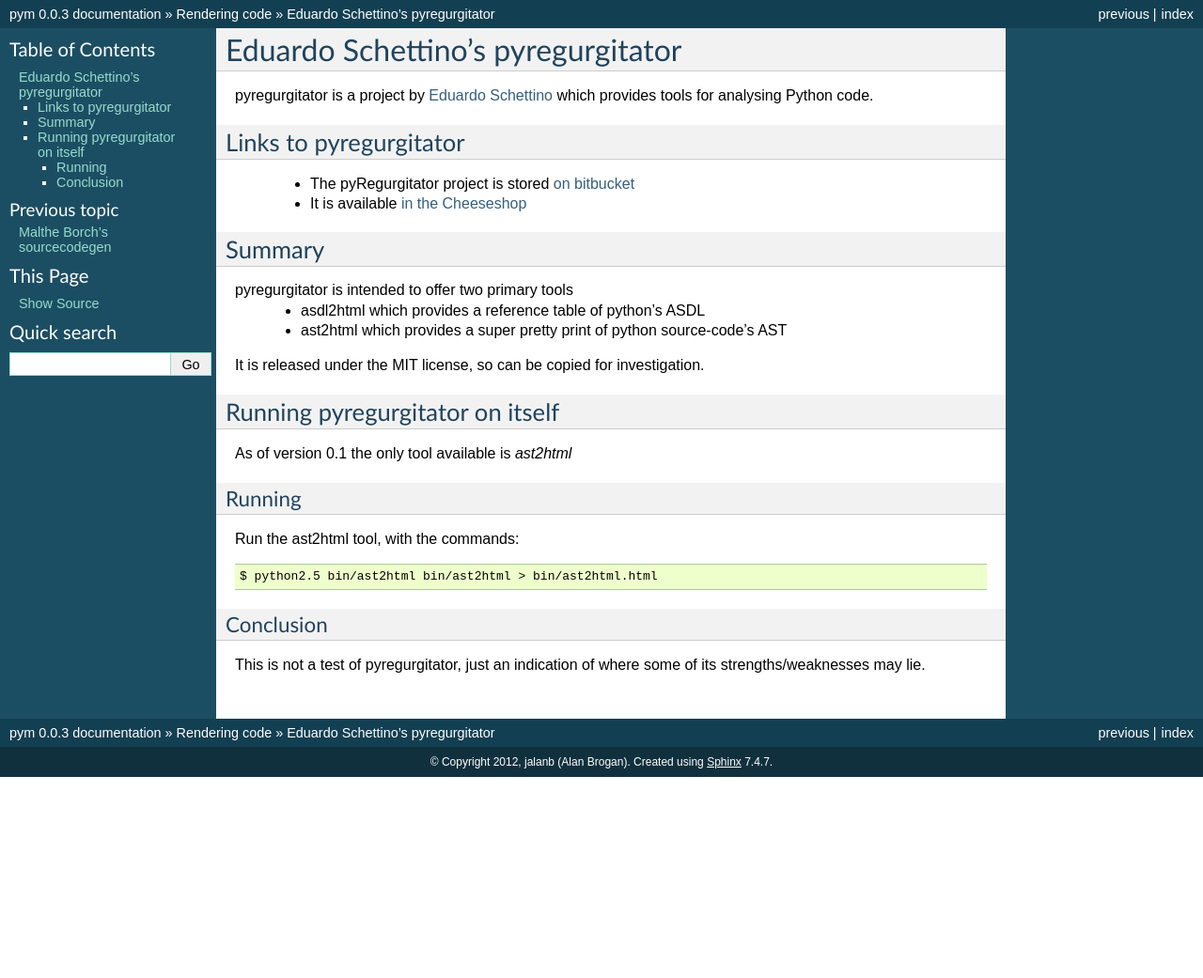
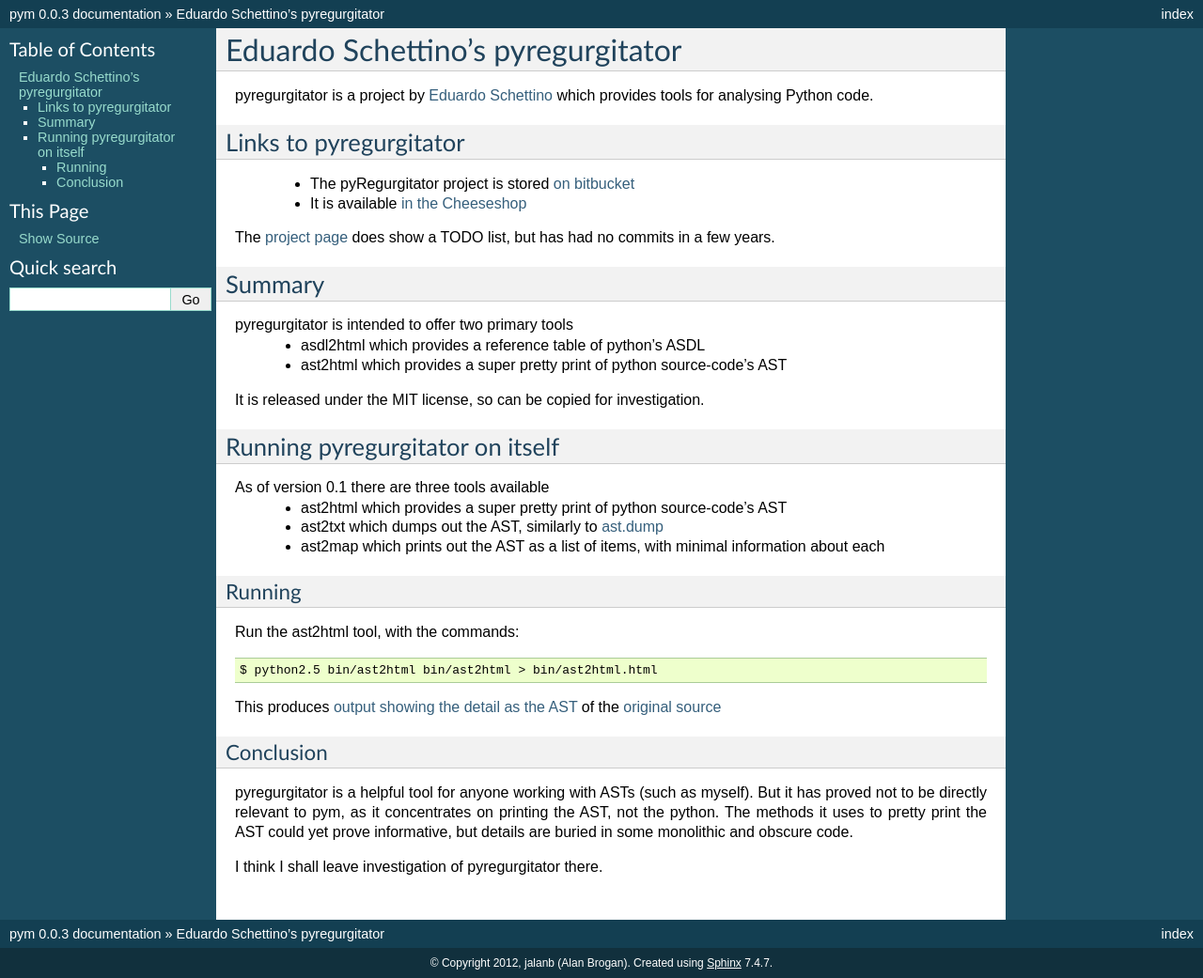
Before and after one commit to jalanb/pym, a Sphinx documentation site: the page built from docs/pyregurgitator.rst, in a window 1280 px wide. Shown: the whole page at 94% size. Built offline with Sphinx 7.4.7, drawn with Linux system fonts in a browser that asks for light colours; formulas are drawn with MathJax 3; before the commit the page ends 900 px from its top, so only the background shows below that.

Commit message:
Investigation of pyregurgitator shows it less useful to pym

```diff
--- a/docs/pyregurgitator.rst
+++ b/docs/pyregurgitator.rst
@@ -11,10 +11,12 @@
 .. _eduardos_pyregurgitator:
 
 Links to pyregurgitator
-----------------------
+-----------------------
 
   * The pyRegurgitator project is stored `on bitbucket <https://bitbucket.org/schettino72/pyregurgitator/>`_
   * It is available `in the Cheeseshop <https://pypi.python.org/pypi/pyRegurgitator>`_
+
+The `project page <https://bitbucket.org/schettino72/pyregurgitator/>`_ does show a TODO list, but has had no commits in a few years.
 
 Summary
 -------
@@ -26,9 +28,12 @@
 It is released under the MIT license, so can be copied for investigation.
 
 Running pyregurgitator on itself
--------------------------------
+--------------------------------
 
-As of version 0.1 the only tool available is `ast2html`
+As of version 0.1 there are three tools available
+  * ast2html which provides a super pretty print of python source-code's AST
+  * ast2txt which dumps out the AST, similarly to `ast.dump <http://docs.python.org/2/library/ast.html?highlight=ast.dump#ast.dump>`_
+  * ast2map which prints out the AST as a list of items, with minimal information about each
 
 Running
 ^^^^^^^
@@ -37,7 +42,11 @@
 
     $ python2.5 bin/ast2html bin/ast2html > bin/ast2html.html
 
+This produces `output showing the detail as the AST <http://www.al-got-rhythm.net/pym/ast2html.html>`_ of the `original source <https://bitbucket.org/schettino72/pyregurgitator/src/63dc0c9946e5/bin/ast2html>`_
+
 Conclusion
 ^^^^^^^^^^
 
-This is not a test of pyregurgitator, just an indication of where some of its strengths/weaknesses may lie.
+pyregurgitator is a helpful tool for anyone working with ASTs (such as myself). But it has proved not to be directly relevant to pym, as it concentrates on printing the AST, not the python. The methods it uses to pretty print the AST could yet prove informative, but details are buried in some monolithic and obscure code.
+
+I think I shall leave investigation of pyregurgitator there.
--- a/docs/renderers.rst
+++ b/docs/renderers.rst
@@ -22,6 +21,7 @@
   * `Python-Decompiler <https://github.com/jalanb/Python-Decompiler>`_
   * `Approach <http://alexmic.net/building-a-template-engine>`_
   * `Grako <https://bitbucket.org/apalala/grako#templates-and-translation>`_
+  * `Eduardo Schettino’s pyregurgitator <pyregurgitator>`_
 
 To Do
 -----
```
Also changed, not shown: other parts of docs/renderers.rst (+0 -1 lines).
